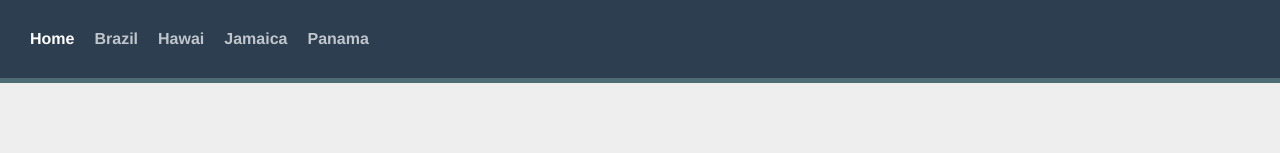
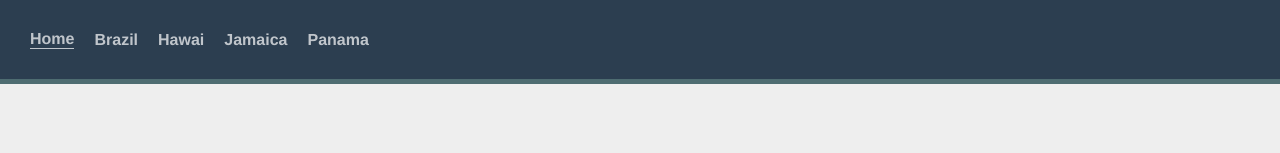
Before and after one commit to Azzedine-zemmari/LearnVueRouting, a Vue app: page / in a window 1280 px wide. Shown: the top 153 px of the page. Built offline with nearby package versions, Linux system fonts and the light colour scheme.

Commit message:
lesson 4 changing the style of the active route link and change the name of this class

```diff
--- a/src/App.vue
+++ b/src/App.vue
@@ -1,15 +1,10 @@
 <script setup>
 import { RouterLink, RouterView } from 'vue-router'
+import Navigation from './components/Navigation.vue';
 </script>
 
 <template>
-  <div id="nav">
-    <RouterLink to="/">Home</RouterLink>
-    <RouterLink to="/brazil">Brazil</RouterLink>
-    <RouterLink to="/hawai">Hawai</RouterLink>
-    <RouterLink to="/jamaica">Jamaica</RouterLink>
-    <RouterLink to="/panama">Panama</RouterLink>
-  </div>
+  <Navigation></Navigation>
   <div class="container">
     <RouterView />
   </div>
--- /dev/null
+++ b/src/components/Navigation.vue
@@ -0,0 +1,17 @@
+<template>
+  <div id="nav">
+    <RouterLink to="/">Home</RouterLink>
+    <RouterLink to="/brazil">Brazil</RouterLink>
+    <RouterLink to="/hawai">Hawai</RouterLink>
+    <RouterLink to="/jamaica">Jamaica</RouterLink>
+    <RouterLink to="/panama">Panama</RouterLink>
+  </div>
+</template>
+<script setup>
+import { RouterLink } from 'vue-router';
+</script>
+<style lang="css">
+    #nav .ActiveLink{
+        border-bottom: 1px solid white;
+    }
+</style>
--- a/src/router/index.js
+++ b/src/router/index.js
@@ -36,7 +36,8 @@ const routes = [
 
 const router = createRouter({
   history: createWebHistory(),
-  routes
+  routes,
+  linkActiveClass:'ActiveLink'
 })
 
 export default router
```
